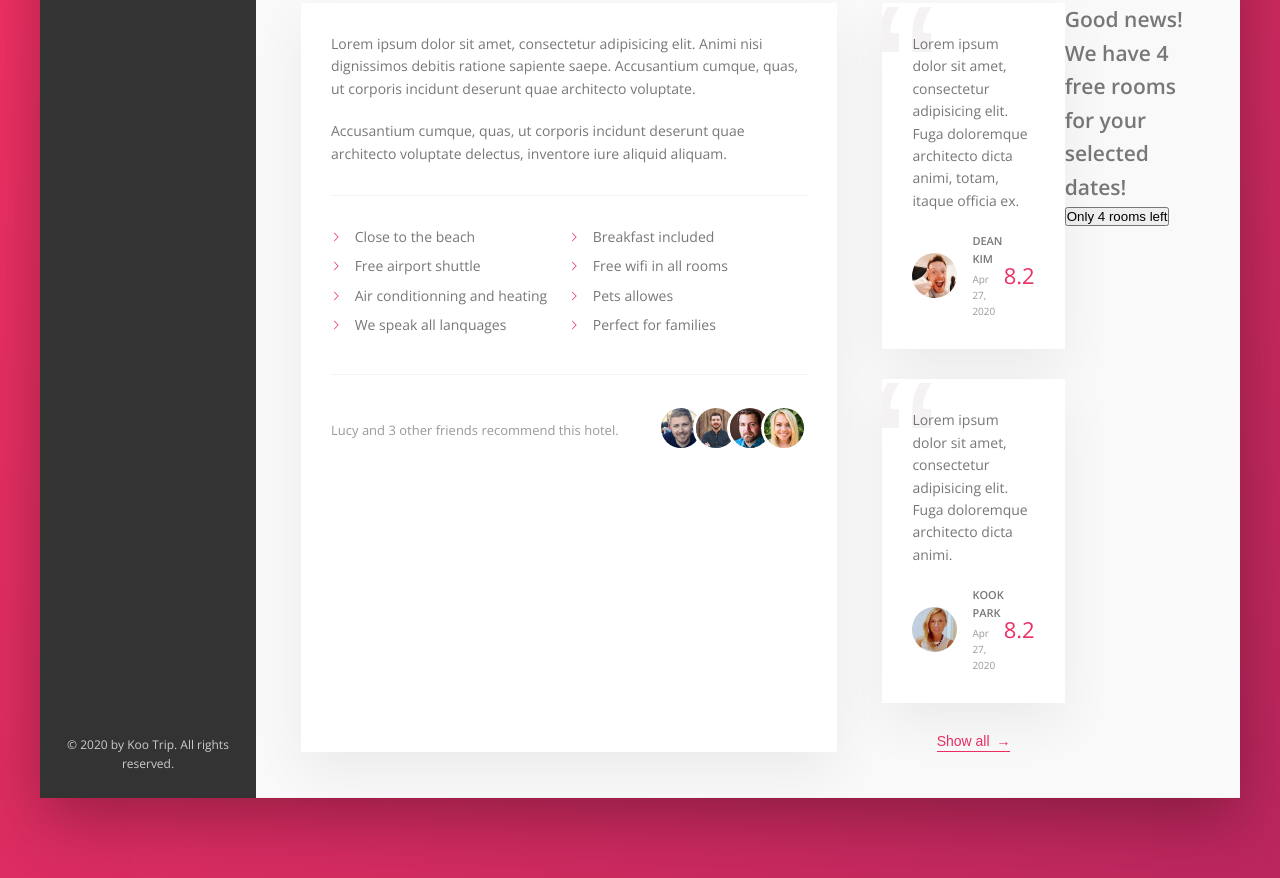
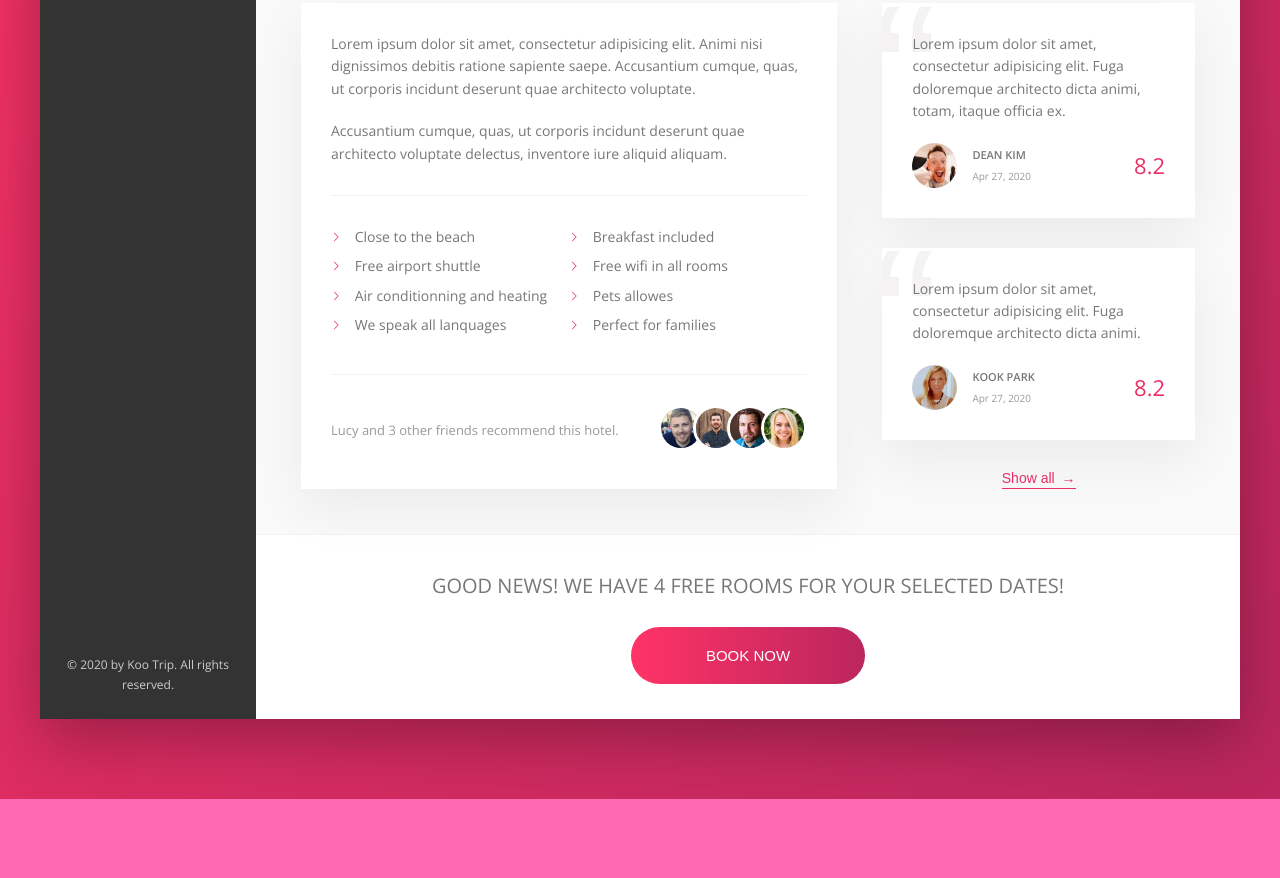
Before and after one commit to deankim1118/Travel_App, a website: page index.html in a window 1280 px wide. Shown: the part 644-1522 px from the top of the page. After the commit the page ends 1443 px from the top, so only its background shows below. Drawn offline with nearby package versions, Linux system fonts and the light colour scheme.

Commit message:
Cta_V0
Call_to_action_V0

```diff
--- a/index.html
+++ b/index.html
@@ -265,15 +265,16 @@
 
               <button class="btn-inline">Show all <span>&rarr;</span></button>
             </div>
+          </div>
 
           <div class="cta">
             <h2 class="cta__book-now">
               Good news! We have 4 free rooms for your selected dates!
             </h2>
             <button class="btn">
-                Only 4 rooms left
+              <span class="btn__visible">Book now</span>
+              <span class="btn__invisible">Only 4 rooms left</span>
             </button>
-            </div>
           </div>
         </main>
       </div>
--- a/sass/_components.scss
+++ b/sass/_components.scss
@@ -439,3 +439,74 @@
     z-index: 1;
   }
 }
+
+////////////////////////////
+// Call to action
+.cta {
+  padding: 3.5rem 0;
+  text-align: center;
+
+  &__book-now {
+    font-size: 2rem;
+    font-weight: 300;
+    text-transform: uppercase;
+    margin-bottom: 2.5rem;
+  }
+}
+
+.btn {
+  font-size: 1.5rem;
+  font-weight: 300;
+  text-transform: uppercase;
+  border-radius: 100px;
+  border: none;
+  background-image: linear-gradient(
+    to right,
+    var(--color-primary-light),
+    var(--color-primary-dark)
+  );
+  color: #fff;
+  position: relative;
+  overflow: hidden;
+  cursor: pointer;
+
+  & > * {
+    display: inline-block;
+    height: 100%;
+    width: 100%;
+    transition: all 0.2s;
+  }
+
+  &__visible {
+    padding: 2rem 7.5rem;
+    transition: all 0.2s;
+  }
+
+  &__invisible {
+    position: absolute;
+    padding: 2rem 0;
+    top: -100%;
+    left: 0;
+  }
+
+  &:hover {
+    background-image: linear-gradient(
+      to left,
+      var(--color-primary-light),
+      var(--color-primary-dark)
+    );
+  }
+
+  &:hover &__visible {
+    transform: translateY(100%);
+  }
+
+  &:hover &__invisible {
+    top: 0;
+  }
+
+  &:focus {
+    outline: none;
+    animation: pulsate 1s infinite;
+  }
+}
--- a/sass/_layout.scss
+++ b/sass/_layout.scss
@@ -58,6 +58,5 @@
 
   display: flex;
   flex-direction: column;
-  justify-content: space-between;
   align-items: center;
 }
```
Also changed, not shown: css/style.css. Lines whose indentation alone changed are shown as unchanged.
